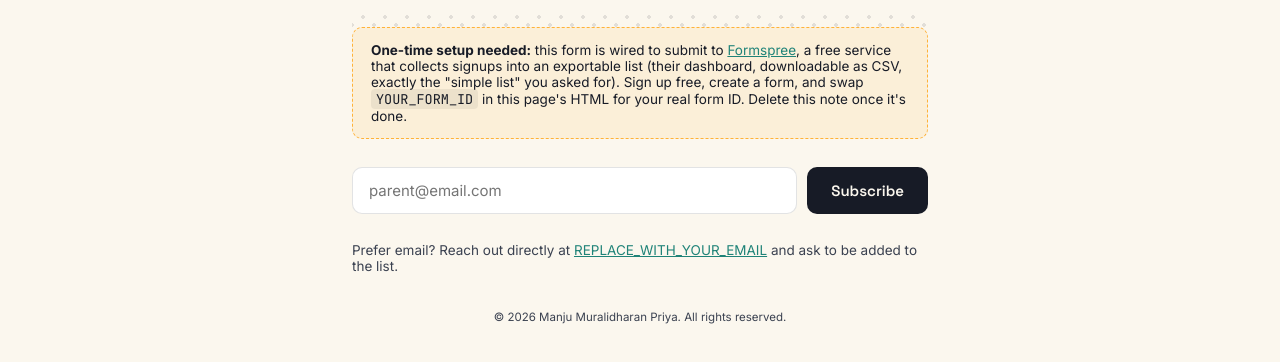
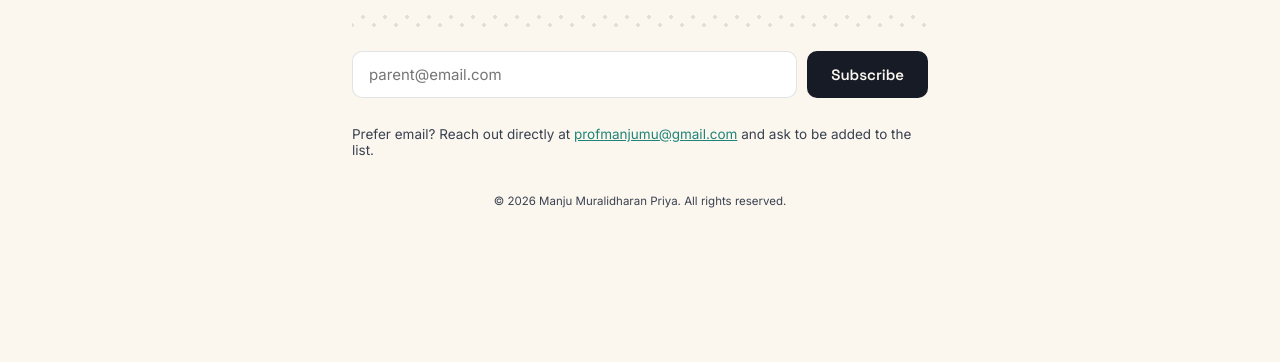
Before and after one commit to manjusrs/raspberrypims, a plain HTML site: page subscribe/index.html in a window 1280 px wide. Shown: the part 260-622 px from the top of the page. Drawn offline with Linux system fonts and the light colour scheme.

Commit message:
Update index.html
form updated

```diff
--- a/subscribe/index.html
+++ b/subscribe/index.html
@@ -50,22 +50,10 @@
   <p style="color:var(--graphite)">Want to hear about the next Raspberry Pi camp, or other classes? Drop your email below and we'll reach out when something new is coming up. No spam, just class announcements.</p>
   <div class="rail"></div>
 
-  <!--
-    SETUP NOTE FOR MANJU (safe to delete once configured):
-    This form posts to Formspree (https://formspree.io), a free service that
-    collects submissions into a dashboard you can export as CSV at any time.
-    1. Create a free account at formspree.io
-    2. Create a new form, it'll give you an endpoint like
-       https://formspree.io/f/abc12345
-    3. Replace YOUR_FORM_ID below (in the form's action attribute) with that ID.
-    Until you do this, the form will show a friendly error instead of silently
-    losing anyone's email.
-  -->
-  <div class="setup-note">
-    <b>One-time setup needed:</b> this form is wired to submit to <a href="https://formspree.io" target="_blank" rel="noopener">Formspree</a>, a free service that collects signups into an exportable list (their dashboard, downloadable as CSV, exactly the "simple list" you asked for). Sign up free, create a form, and swap <code>YOUR_FORM_ID</code> in this page's HTML for your real form ID. Delete this note once it's done.
-  </div>
 
-  <form id="subscribe-form" action="https://formspree.io/f/YOUR_FORM_ID" method="POST">
+
+
+  <form id="subscribe-form" action="https://formspree.io/f/mwvdgylo" method="POST">
     <div class="field-row">
       <input type="email" name="email" id="email" placeholder="parent@email.com" required>
       <button type="submit" class="subscribe-btn" id="submit-btn">Subscribe</button>
@@ -73,7 +61,7 @@
     <div id="form-message" class="form-message"></div>
   </form>
 
-  <p class="fallback">Prefer email? Reach out directly at <a href="mailto:REPLACE_WITH_YOUR_EMAIL">REPLACE_WITH_YOUR_EMAIL</a> and ask to be added to the list.</p>
+  <p class="fallback">Prefer email? Reach out directly at <a href="mailto:profmanjumu@gmail.com">profmanjumu@gmail.com</a> and ask to be added to the list.</p>
 
   <div class="copyright" style="margin-top:36px">© 2026 Manju Muralidharan Priya. All rights reserved.</div>
 </div>
```
